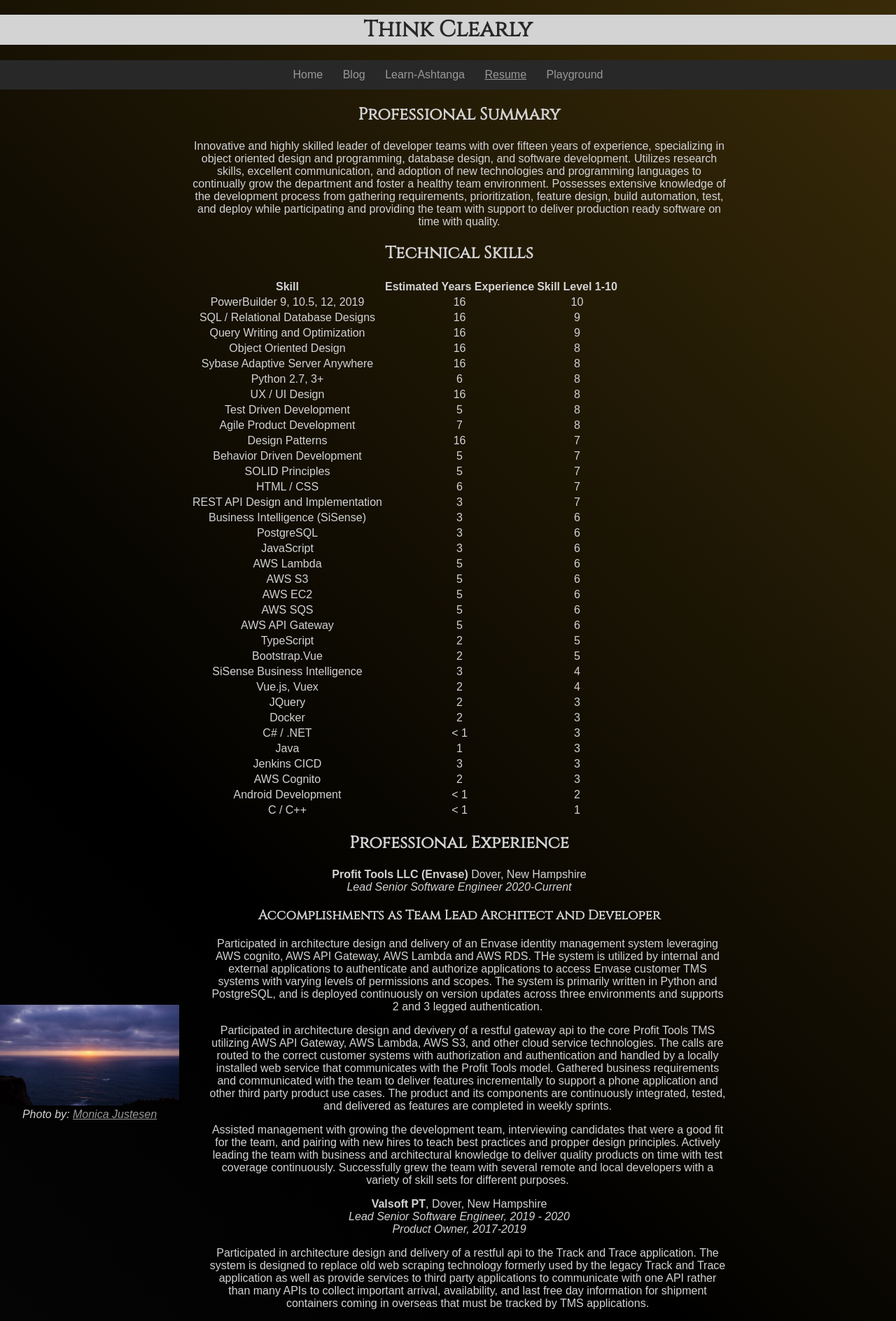
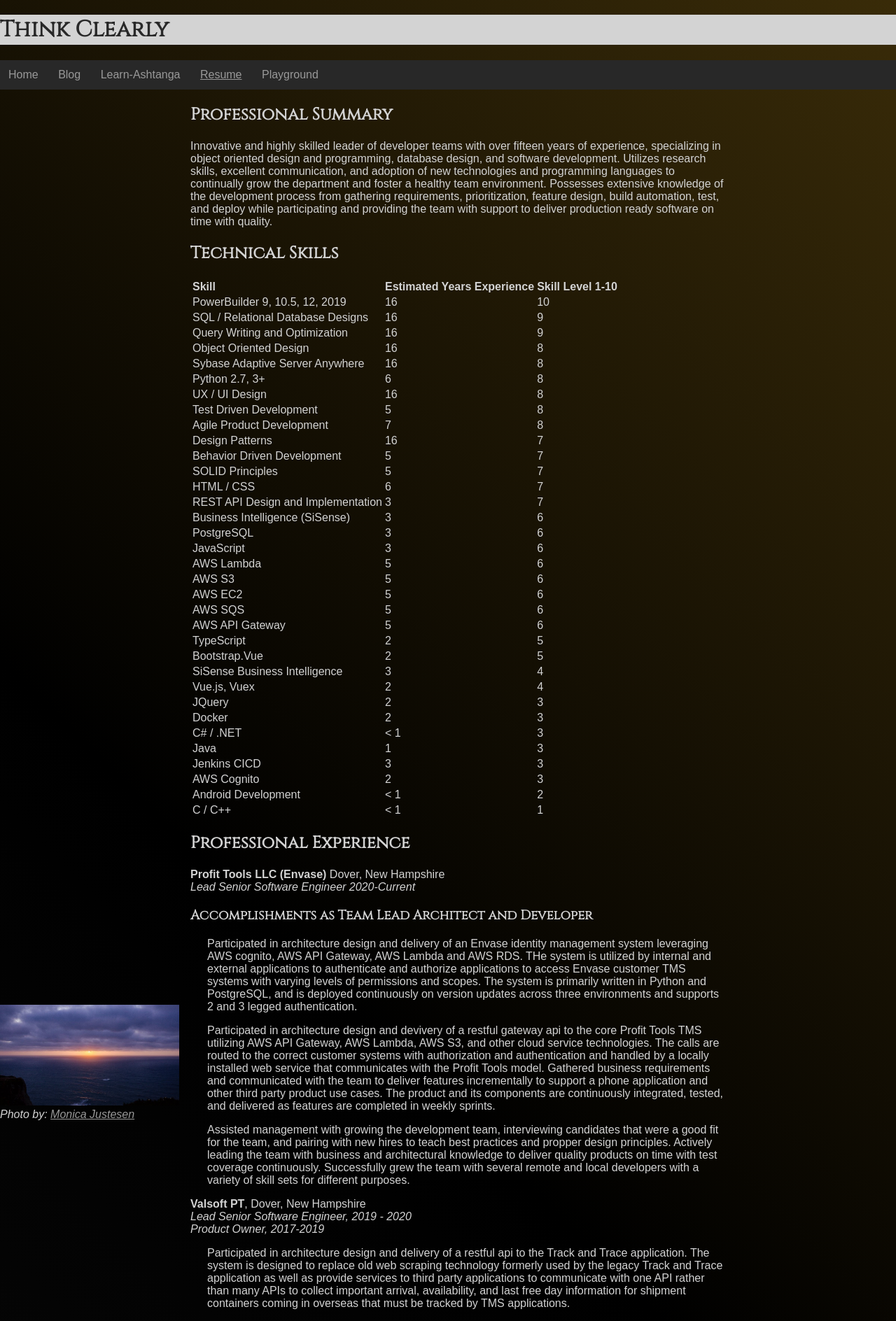
Before and after one commit to dekay2001/dekay2001.github.io, a Jekyll site: the page built from resume/index.md, in a window 1280 px wide. Shown: the top 1888 px of the page at 70% size. Built offline with Jekyll 4.4.1, drawn with Linux system fonts in a browser that asks for light colours.

Commit message:
PROTO: Adds layout resume.html, responsive-resume.css, and sets layout in resume/idnex.md

```diff
--- /dev/null
+++ b/_layouts/resume.html
@@ -0,0 +1,47 @@
+---
+---
+<!doctype html>
+<html lang="en">
+
+<head>
+    <title>{{ page.title }}</title>
+    <link rel="stylesheet" type="text/css" href="/assets/css/style.css">
+    <link rel="stylesheet" type="text/css" href="/assets/css/responsive-resume.css">
+
+    <!--[if lt IE 9]>
+        <script src="http://html5shiv.googlecode.com/svn/trunk/html5.js">
+    <![endif]-->
+    <meta charset="UTF-8">
+    <meta name="description" content="Blog">
+    <meta name="keywords" content="Blog">
+    <meta name="author" content="Dan Kimball">
+    <meta name="viewport" content="width=device-width, initial-scale=1.0">
+</head>
+
+<body>
+    {% include navheader.html %}
+    <main id="home_content" class="content">
+        <!-- Left -->
+        <div id="left">
+            <picture>
+                <source media="(min-width: 960px)" srcset="/assets/images/main-16-9-compressed.jpg 1x">
+                <img id="blog-main-pic" src="/assets/images/main-high-def-16-9-compressed.jpg"
+                    alt="Sunset over the pacific; The eastern most point in Portugal.  Taken during Wild Vibes yoga retreat that I attended."
+                    title="Portugal Sunset">
+                <i>Photo by: <a href="http://monicajustesen.com/" target="_blank">Monica Justesen</a></i>
+            </picture>
+        </div>
+        <!-- Middle -->
+        <div id="middle">
+            <section>
+                {{ content }}
+            </section>
+        </div>
+        <!--Right -->
+        <div id="right">
+        </div>
+    </main>
+    {% include footer.html %}
+</body>
+
+</html>
--- /dev/null
+++ b/assets/css/responsive-resume.css
@@ -0,0 +1,56 @@
+body {
+    text-align: left;
+}
+
+/*Smallest display for wide menu with 4 items across*/
+@media only screen and (min-width:451px) {
+    header, nav, footer{
+      width:100%;
+    }
+    nav a{
+      display:inline-block;
+    }
+    main{
+      display: inline-flex;
+      flex-wrap: wrap;
+    }
+    main #middle{
+      width: 40%;
+      min-width: 200px;
+    }
+  }
+
+  @media only screen and (min-width: 960px){
+    main #middle{
+        width:55%;
+        order:1;
+        margin-left: 1em;
+        margin-right: 0px;
+    }
+    main #right{
+        width:20%;
+        order:2;
+        margin-left: 0px;
+        margin-right: 0px;
+    }
+    main #left{
+        width:20%;
+        order:0;
+        margin-left: 0px;
+        margin-right: 0px;
+    }
+  }
+
+  @media screen and (min-height: 800px) and (min-width: 960px) {
+    main #middle{
+        width: 60%;
+        min-width: 200px;
+        order:0;
+    }
+    main #right{
+        width:100%;
+        order:0;
+        margin-left: 0px;
+        margin-right: 0px;
+    }
+  }
```
Also changed, not shown: resume/index.md (+1 -1 lines).
